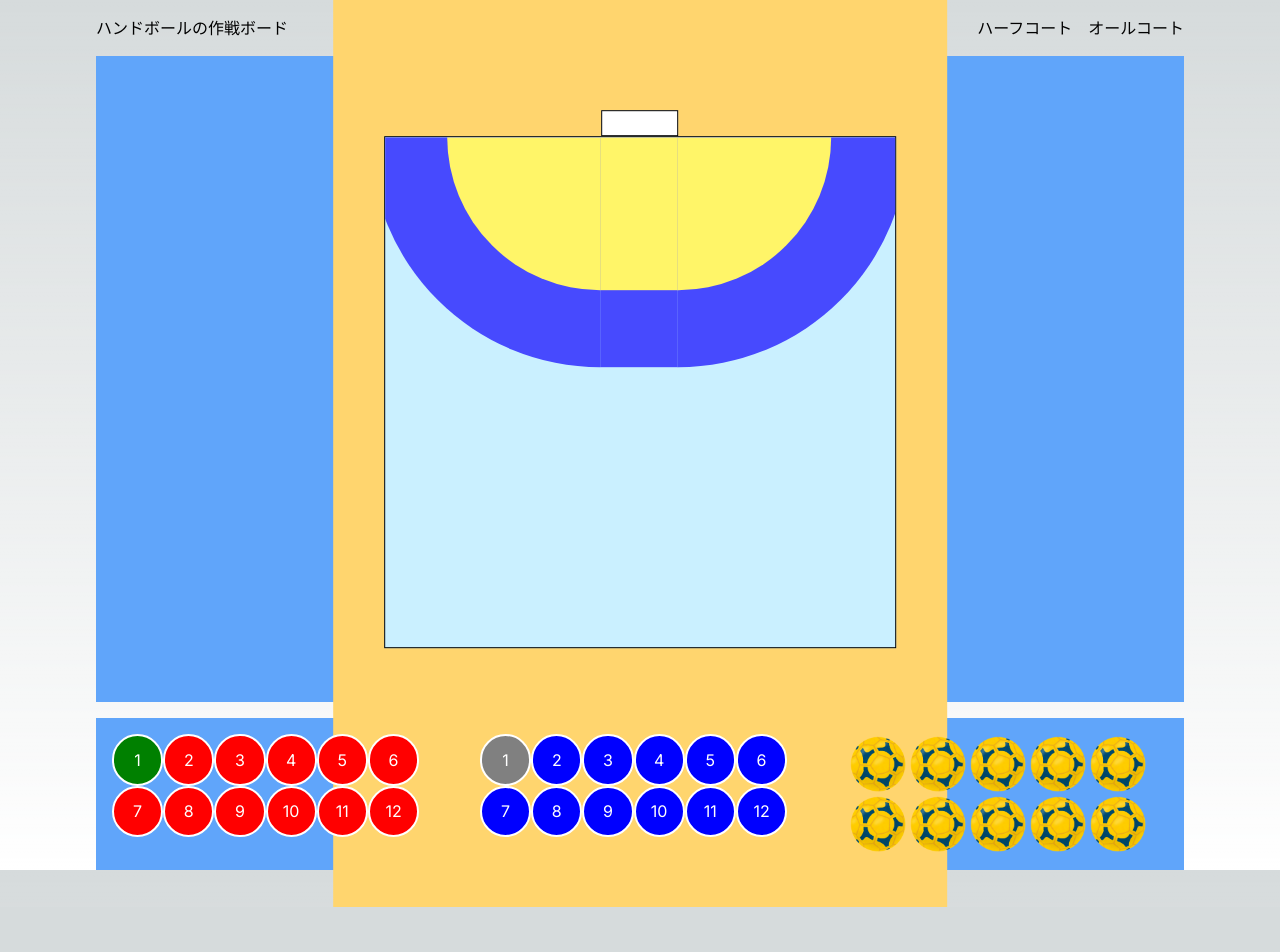
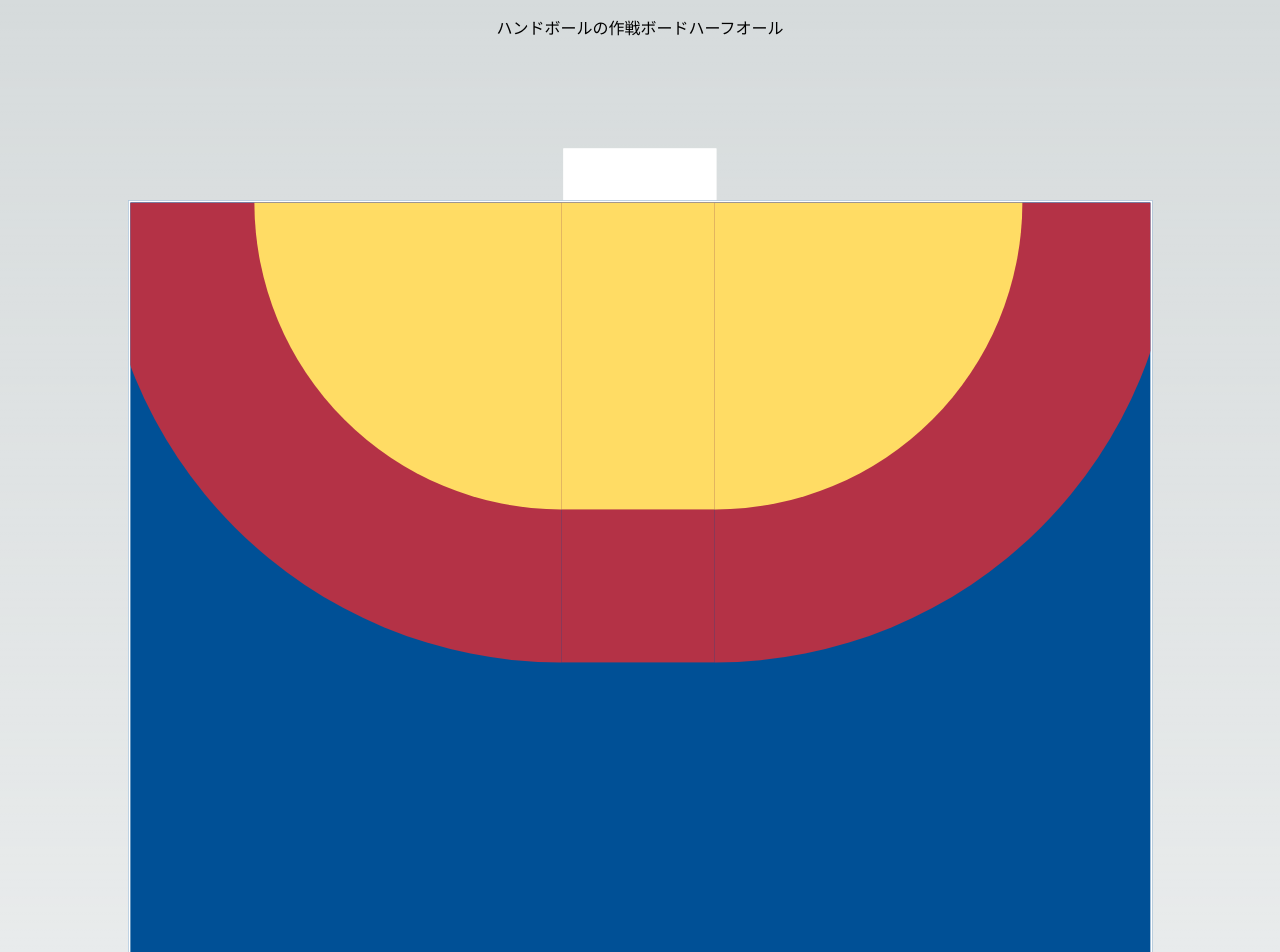
Before and after one commit to tocchi-739/handball-board, a Next.js app: page / in a window 1280 px wide. Shown: the top 952 px of the page. Before the commit the page ends 907 px from the top, so only its background shows below. Built offline with nearby package versions, Linux system fonts and the light colour scheme.

Commit message:
スマホ用のコートを作成

```diff
--- a/app/page.tsx
+++ b/app/page.tsx
@@ -12,19 +12,17 @@ export default function Home() {
   const [isHalfCourt, setIsHalfCourt] = useState(true);
 
   return (
-    <main className="flex min-h-screen flex-col items-center px-24 pt-4 gap-4">
+    <main className="flex min-h-screen flex-col items-center px-4 lg:px-24 pt-4 lg:gap-4">
       <Header setIsHalfCourt={setIsHalfCourt} />
-      <div className="w-full p-4 bg-blue-400">
-        {isHalfCourt ? <HalfCourt /> : <AllCourt />}
-      </div>
-      <div className="flex justify-between w-full gap-4">
-        <div className="box-border p-4 bg-blue-400 w-1/3 flex-wrap">
+      <div className="p-4">{isHalfCourt ? <HalfCourt /> : <AllCourt />}</div>
+      <div className="flex justify-between lg:w-full gap-2 lg:gap-4 flex-col ">
+        <div className="box-border lg:p-4 lg:w-1/3 flex-wrap">
           <Player gkColor="green" cpColor="red"></Player>
         </div>
-        <div className="box-border p-4 bg-blue-400 w-1/3 flex-wrap">
+        <div className="box-border lg:p-4 lg:w-1/3 flex-wrap">
           <Player gkColor="gray" cpColor="blue"></Player>
         </div>
-        <div className="box-border p-4 bg-blue-400 w-1/3">
+        <div className="box-border lg:p-4 lg:w-1/3">
           <Balls />
         </div>
       </div>
--- a/component/Balls.tsx
+++ b/component/Balls.tsx
@@ -7,8 +7,8 @@ const Ball = () => {
       <Image
         src="/ball.png"
         alt="ボールの画像"
-        width={60}
-        height={60}
+        width={30}
+        height={30}
         priority
         className="cursor-pointer"
       />
@@ -17,7 +17,7 @@ const Ball = () => {
 };
 
 export const Balls = () => {
-  const numberOfBalls = 10;
+  const numberOfBalls = 2;
 
   return (
     <div className="flex flex-wrap">
--- a/component/Header.tsx
+++ b/component/Header.tsx
@@ -15,10 +15,10 @@ export const Header: React.FC<HeaderProps> = ({ setIsHalfCourt }) => {
       <h1>ハンドボールの作戦ボード</h1>
       <ul className="flex gap-4">
         <li>
-          <button onClick={switchHalfCourt}>ハーフコート</button>
+          <button onClick={switchHalfCourt}>ハーフ</button>
         </li>
         <li>
-          <button onClick={switchAllCourt}>オールコート</button>
+          <button onClick={switchAllCourt}>オール</button>
         </li>
       </ul>
     </header>
--- a/component/Player.tsx
+++ b/component/Player.tsx
@@ -8,7 +8,7 @@ interface PlayerProps {
 
 export const Player: React.FC<PlayerProps> = ({ cpColor, gkColor }) => {
   const gkValue = 1;
-  const maxCpsValue = 12;
+  const maxCpsValue = 7;
   const cpsValuesArray = Array.from(
     { length: maxCpsValue - 1 },
     (_, index) => index + 2
--- a/component/styles/court.css
+++ b/component/styles/court.css
@@ -1,12 +1,12 @@
 :root {
-  --main-size: 40vw;
+  --main-size: 80vw;
 }
 .court-wrapper {
-  background-image: radial-gradient(
+  /* background-image: radial-gradient(
     circle,
     rgba(255, 242, 58, 1),
     rgba(255, 213, 110, 1) 0% 94%
-  );
+  ); */
   display: flex;
   align-items: center;
   justify-content: center;
@@ -20,8 +20,8 @@
 .court {
   width: var(--main-size);
   height: var(--main-size);
-  background: rgb(202, 240, 255);
-  border: 1px solid #000;
+  background: rgb(0, 80, 150);
+  border: 2px solid #fff;
   position: relative;
   overflow: hidden;
 }
@@ -34,18 +34,18 @@
   height: calc(var(--main-size) / 10 * 3);
   width: calc(var(--main-size) / 10 * 3);
   border-radius: 0 100% 0 0;
-  background: rgb(255, 245, 104);
+  background: rgb(255, 220, 100);
 }
 .line-6m .middle {
   height: calc(var(--main-size) / 20 * 3);
   width: calc(var(--main-size) / 10 * 3);
-  background: rgb(255, 245, 104);
+  background: rgb(255, 220, 100);
 }
 .line-6m .lower {
   height: calc(var(--main-size) / 10 * 3);
   width: calc(var(--main-size) / 10 * 3);
   border-radius: 0 0 100% 0;
-  background: rgb(255, 245, 104);
+  background: rgb(255, 220, 100);
 }
 .line-9m {
   position: absolute;
@@ -55,18 +55,18 @@
   height: calc(var(--main-size) / 100 * 45);
   width: calc(var(--main-size) / 100 * 45);
   border-radius: 0 100% 0 0;
-  background: rgb(71, 74, 254);
+  background: rgb(180, 50, 70);
 }
 .line-9m .middle {
   height: calc(var(--main-size) / 20 * 3);
   width: calc(var(--main-size) / 100 * 45);
-  background: rgb(71, 74, 254);
+  background: rgb(180, 50, 70);
 }
 .line-9m .lower {
   height: calc(var(--main-size) / 100 * 45);
   width: calc(var(--main-size) / 100 * 45);
   border-radius: 0 0 100% 0;
-  background: rgb(71, 74, 254);
+  background: rgb(180, 50, 70);
 }
 /* right */
 .line-6m.right {
@@ -91,5 +91,5 @@
   height: calc(var(--main-size) / 20 * 3);
   width: calc(var(--main-size) / 20);
   background: white;
-  border: 1px solid #000;
+  border: 2px solid #fff;
 }
--- a/component/styles/player.css
+++ b/component/styles/player.css
@@ -1,6 +1,3 @@
-:root {
-  --main-size: 40vw;
-}
 .person {
   width: calc(var(--main-size) / 10);
   height: calc(var(--main-size) / 10);
```
